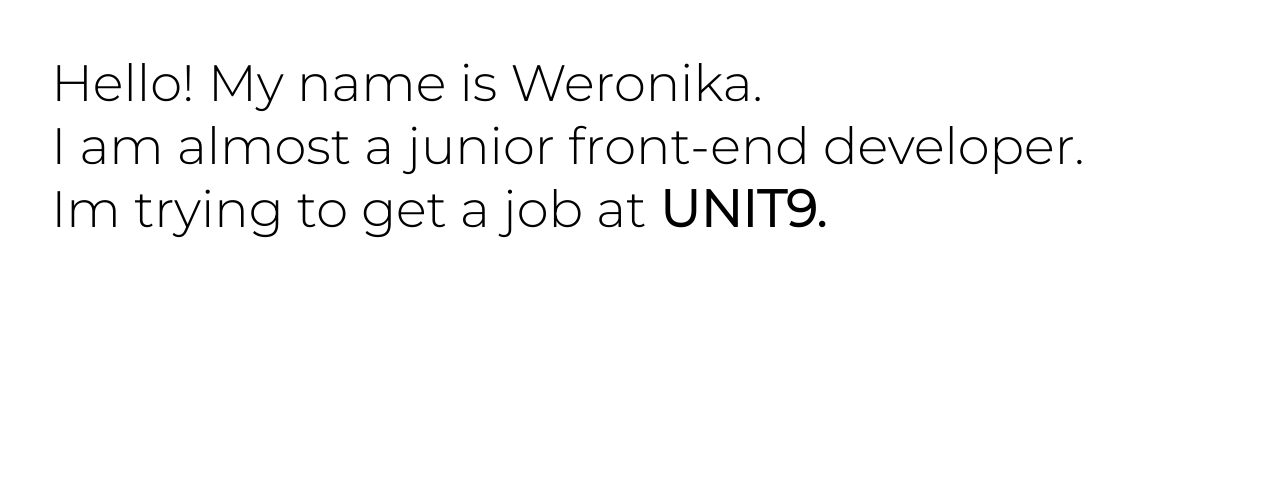
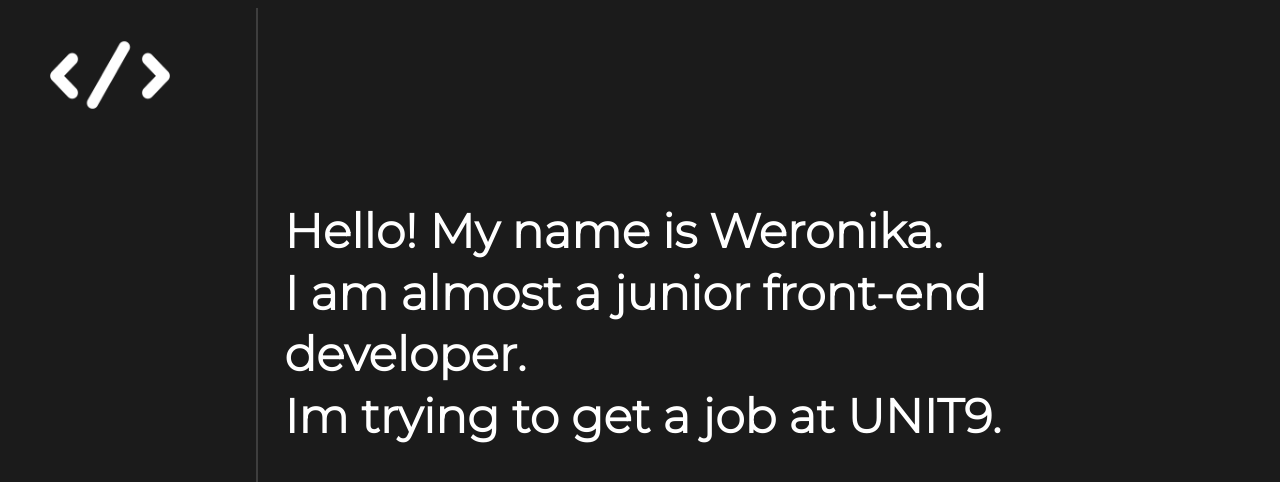
Before and after one commit to WeronikaSTNK/interactive-menu-sample, a React (Create React App) app: page / in a window 1280 px wide. Shown: the top 482 px of the page. Built offline with nearby package versions, Linux system fonts and the light colour scheme.

Commit message:
add about page

```diff
--- a/src/App.js
+++ b/src/App.js
@@ -1,10 +1,18 @@
 import React from "react";
+import logo from "./images/logoExample.png";
 import About from "./layouts/about/About";
+import Header from "./layouts/Header/Header";
 
 // reminder for me :) - remember about proptypes in the whole project!
 
 export const App = () => {
-  return <About />;
+  //
+  return (
+    <>
+      <Header logo={logo} />
+      <About />;
+    </>
+  );
 };
 
 export default App;
--- a/src/index.css
+++ b/src/index.css
@@ -1,16 +1,20 @@
-@import url('https://fonts.googleapis.com/css2?family=Montserrat:wght@300&display=swap');
+@import url("https://fonts.googleapis.com/css2?family=Montserrat:wght@300&display=swap");
 body {
   margin: 0;
- font-family: "Montserrat", sans-serif;
+  font-family: "Montserrat", sans-serif;
+  box-sizing: border-box;
   -webkit-font-smoothing: antialiased;
   -moz-osx-font-smoothing: grayscale;
+  font-weight: 600;
+  background-color: rgb(27, 27, 27);
 }
 code {
-font-family: "Montserrat", sans-serif;
+  font-family: "Montserrat", sans-serif;
 }
-p{
-  line-height: 0,9em;
-  margin: 0;
-  padding: 1em;
-  font-size: 4vw;
+
+hr {
+  border: 1px solid rgba(255, 255, 255, 0.151);
+  height: 100vh;
+  position: absolute;
+  left:20%;
 }
--- /dev/null
+++ b/src/layouts/Header/Header.js
@@ -0,0 +1,14 @@
+import React from 'react'
+import '../../index.css'
+export const Header = ({logo}) => {
+  return (
+    <>
+    <section id="header">
+      <hr />
+      <img src={logo} alt='logo' />
+    </section>
+    </>
+  )
+}
+
+export default Header
--- a/src/layouts/about/About.js
+++ b/src/layouts/about/About.js
@@ -1,13 +1,15 @@
 import React from "react";
-
+import "./about.scss";
 export const About = () => {
   return (
     <>
       <section className="aboutSection">
-        <p>
-          Hello! My name is Weronika. <br /> I am almost a junior front-end developer. <br />
-            Im trying to get a job at <strong>UNIT9.</strong>
+        <p className="aboutMeText">
+          Hello! My name is Weronika. <br /> I am almost a junior front-end
+          developer. <br />
+          Im trying to get a job at <strong>UNIT9.</strong>
         </p>
+
       </section>
     </>
   );
--- /dev/null
+++ b/src/layouts/about/about.scss
@@ -0,0 +1,16 @@
+img {
+  height: 15vh;
+  width: auto;
+  margin: 15px 50px;
+}
+
+.aboutSection {
+  color: #ffff;
+  p {
+    line-height: 1.3em;
+    margin: 0;
+    padding: 1em;
+    font-size: 3.7vw;
+    margin-left: 5em;
+  }
+}
```
Also changed, not shown: src/images/logoExample.png (added), src/layouts/about/abouts.scss (deleted).
